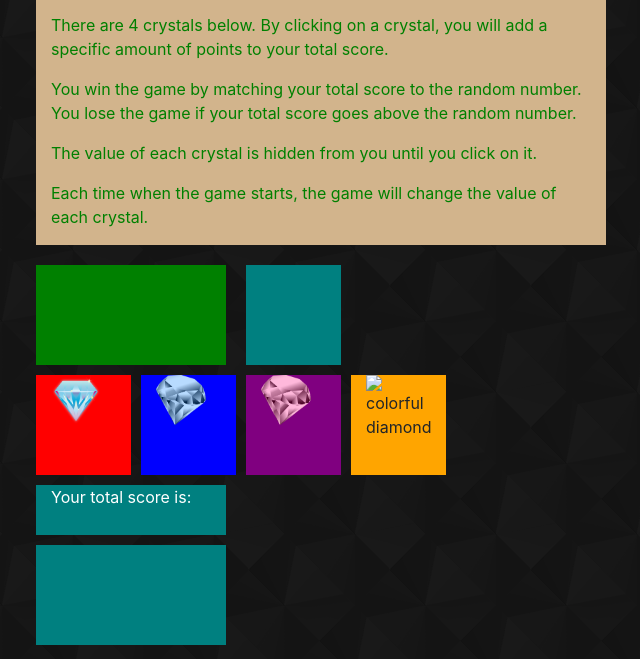
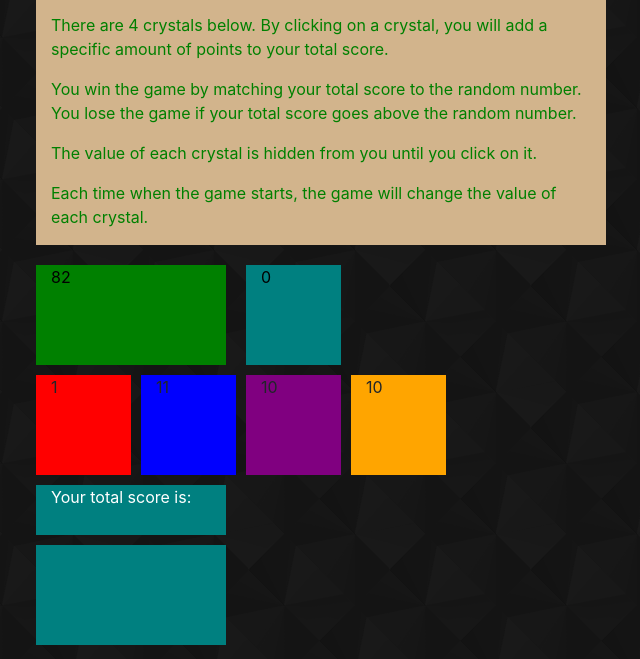
Before and after one commit to aeffiong/unit-4-game, a plain HTML site: page index.html in a window 1280 px wide. Shown: the part 141-800 px from the top of the page, without its empty margins (34-674 px from the left). Drawn offline with nearby package versions, Linux system fonts and the light colour scheme.

Commit message:
working javascript and jquery

```diff
--- a/assests/css/style.css
+++ b/assests/css/style.css
@@ -37,6 +37,7 @@ h1 {
     background-color: red;
     height: 100px;
     margin-top: 10px;
+    display: hidden;
 }
 
 #crystal2 {
--- a/assests/javascript/game.js
+++ b/assests/javascript/game.js
@@ -26,3 +26,28 @@
 // * The random number shown at the start of the game should be between 19 - 120.
 
 // * Each crystal should have a random hidden value between 1 - 12.
+
+// Define variables
+var numToMatch = Math.floor(Math.random() *120) +19;
+console.log(numToMatch);
+var crystalNumberOne = Math.floor(Math.random() *12) +1;
+var crystalNumberTwo = Math.floor(Math.random() *12) +1;
+var crystalNumberThree = Math.floor(Math.random() *12) +1;
+var crystalNumberFour = Math.floor(Math.random() *12) +1;
+console.log(crystalNumberFour);
+var score = 0;
+var crystalAdder = crystalNumberOne + crystalNumberTwo + crystalNumberThree + crystalNumberFour;
+console.log(crystalAdder);
+var wins = 0;
+var losses = 0;
+
+$(document).ready(function() {
+    $("#random-number").text(numToMatch);
+    $("#score").text(score);
+    $("#crystal1").text(crystalNumberOne);
+    $("#crystal2").text(crystalNumberTwo);
+    $("#crystal3").text(crystalNumberThree);
+    $("#crystal4").text(crystalNumberFour);
+    // on click, add crystal number to score number; crystal number should probably be a for loop
+
+});
--- a/index.html
+++ b/index.html
@@ -8,7 +8,9 @@
     <link rel="stylesheet" type="text/css" media="screen" href="assests/css/reset.css" />
     <link rel="stylesheet" href="https://stackpath.bootstrapcdn.com/bootstrap/4.1.0/css/bootstrap.min.css" integrity="sha384-9gVQ4dYFwwWSjIDZnLEWnxCjeSWFphJiwGPXr1jddIhOegiu1FwO5qRGvFXOdJZ4" crossorigin="anonymous">
     <link rel="stylesheet" type="text/css" media="screen" href="assests/css/style.css" />
-    <script src="assests/javascript/game.js"></script>
+    <script src="https://cdnjs.cloudflare.com/ajax/libs/jquery/3.2.1/jquery.min.js"></script>
+
+    <!-- <script src="assests/javascript/game.js"></script> -->
 </head>
 <body>
     <div class="container">
@@ -57,5 +59,10 @@
         </div>
     </div>
 
+
+
+
+
+    <script src="assests/javascript/game.js"></script>
 </body>
 </html>
```
